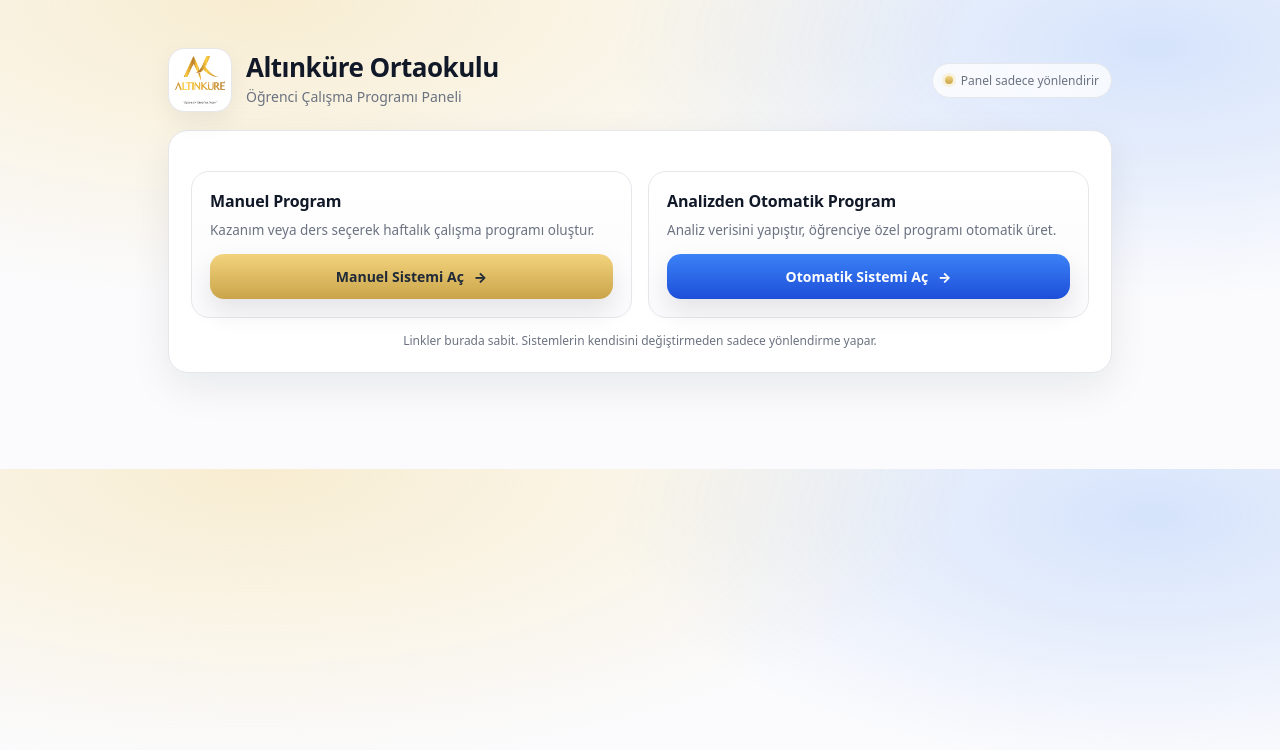
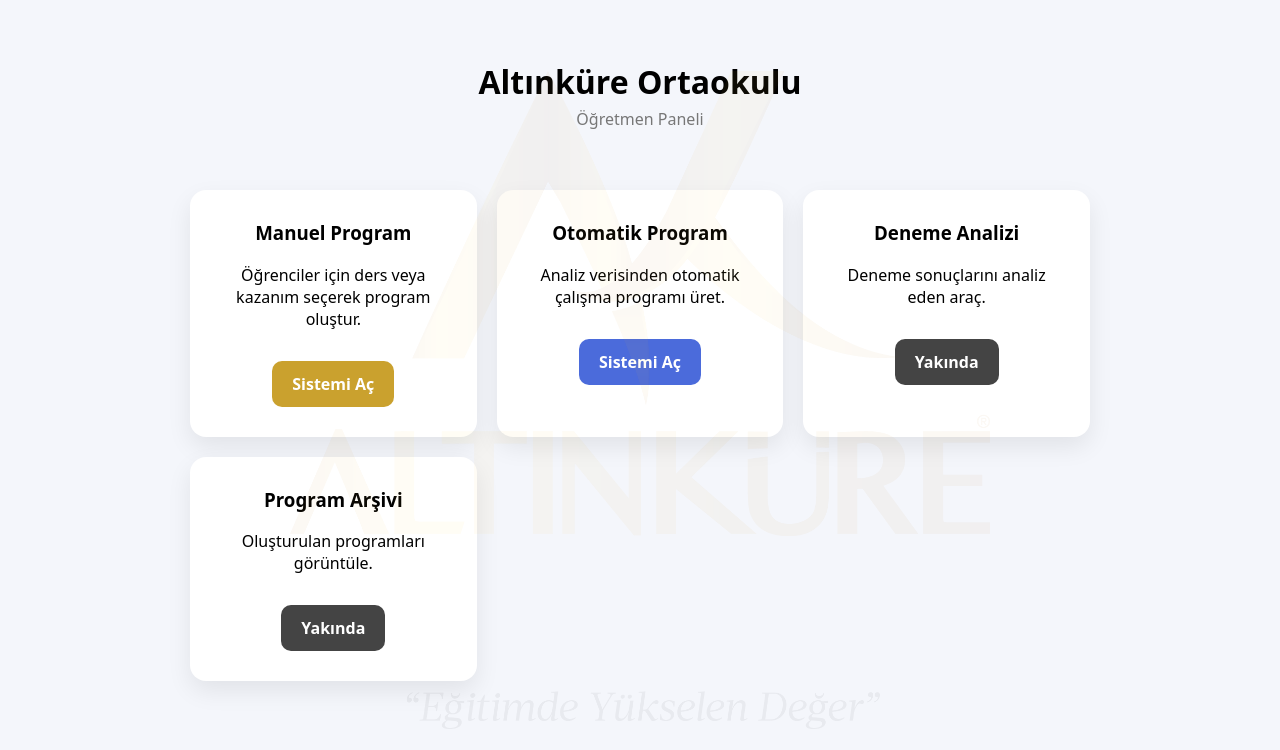
Before and after one commit to burakkteacher/altinkure-panel, a plain HTML site: page index.html in a window 1280 px wide. Drawn offline with Linux system fonts and the light colour scheme.

Commit message:
Update index.html

```diff
--- a/index.html
+++ b/index.html
@@ -1,221 +1,155 @@
-<!doctype html>
+<!DOCTYPE html>
 <html lang="tr">
 <head>
-  <meta charset="utf-8" />
-  <meta name="viewport" content="width=device-width,initial-scale=1" />
-  <title>Altınküre Ortaokulu • Program Paneli</title>
+<meta charset="UTF-8">
+<meta name="viewport" content="width=device-width, initial-scale=1.0">
+<title>Altınküre Öğretmen Paneli</title>
+
 <style>
-    :root{
-      --bg:#fbfbfd;
-      --card:#ffffff;
-      --text:#111827;
-      --muted:#6b7280;
-      --line:#e5e7eb;
-      --shadow: 0 14px 40px rgba(17,24,39,.08);
-      --gold1:#caa44a;
-      --gold2:#f2d37d;
-      --blue1:#1d4ed8;
-      --blue2:#3b82f6;
-      --radius:20px;
+
+body{
+font-family:system-ui;
+margin:0;
+background:#f4f6fb;
 }
 
-    *{ box-sizing:border-box; }
-    body{
-      margin:0;
-      font-family: ui-sans-serif, system-ui, -apple-system, Segoe UI, Roboto, Arial;
-      color:var(--text);
-      background:
-        radial-gradient(1200px 500px at 20% 0%, rgba(242,211,125,.35), transparent 60%),
-        radial-gradient(900px 420px at 90% 10%, rgba(59,130,246,.20), transparent 60%),
-        var(--bg);
+/* WATERMARK LOGO */
+
+body::before{
+content:"";
+position:fixed;
+top:50%;
+left:50%;
+transform:translate(-50%,-50%);
+width:700px;
+height:700px;
+background:url("logo.png") center/contain no-repeat;
+opacity:0.05;
+pointer-events:none;
 }
 
-    .wrap{
-      max-width: 980px;
-      margin: 48px auto;
-      padding: 0 18px 48px;
+/* HEADER */
+
+.header{
+text-align:center;
+padding:60px 20px 20px;
 }
 
-    .top{
-      display:flex;
-      align-items:center;
-      gap:14px;
-      margin-bottom: 18px;
+.header h1{
+margin:0;
+font-size:32px;
 }
 
-    .logo{
-      width:64px;
-      height:64px;
-      border-radius: 16px;
-      background: #fff;
-      border:1px solid var(--line);
-      box-shadow: 0 10px 24px rgba(17,24,39,.06);
-      display:flex;
-      align-items:center;
-      justify-content:center;
-      overflow:hidden;
-    }
-    .logo img{
-      width: 82%;
-      height: 82%;
-      object-fit: contain;
-      display:block;
+.header p{
+margin:5px 0 0;
+color:#777;
 }
 
-    .title{
-      font-size: 26px;
-      font-weight: 800;
-      letter-spacing: -0.02em;
-      line-height: 1.1;
-      margin:0;
-    }
-    .subtitle{
-      margin:6px 0 0 0;
-      color:var(--muted);
-      font-size: 14px;
-      line-height: 1.45;
+/* GRID */
+
+.grid{
+max-width:900px;
+margin:auto;
+display:grid;
+grid-template-columns:repeat(auto-fit,minmax(240px,1fr));
+gap:20px;
+padding:40px;
 }
 
+/* CARD */
+
 .card{
-      background: var(--card);
-      border:1px solid var(--line);
-      border-radius: var(--radius);
-      box-shadow: var(--shadow);
-      padding: 22px;
-    }
-
-    .grid{
-      display:grid;
-      grid-template-columns: 1fr 1fr;
-      gap: 16px;
-      margin-top: 18px;
-    }
-    @media (max-width: 820px){
-      .grid{ grid-template-columns: 1fr; }
-      .wrap{ margin: 28px auto; }
-    }
-
-    .box{
-      border:1px solid var(--line);
-      border-radius: 18px;
-      padding: 18px;
-      background: linear-gradient(180deg, #ffffff, #fbfbfd);
-    }
-
-    .box h3{
-      margin: 0 0 8px 0;
-      font-size: 16px;
-      font-weight: 800;
-      letter-spacing:-0.01em;
-    }
-    .box p{
-      margin: 0 0 14px 0;
-      color: var(--muted);
-      font-size: 13.5px;
-      line-height: 1.5;
-    }
-
-    .btn{
-      width: 100%;
-      border: none;
-      border-radius: 14px;
-      padding: 13px 14px;
-      font-weight: 800;
-      font-size: 14px;
-      cursor: pointer;
-      display:flex;
-      align-items:center;
-      justify-content:center;
-      gap:10px;
-      box-shadow: 0 12px 26px rgba(17,24,39,.10);
-      transition: transform .06s ease, box-shadow .18s ease, filter .18s ease;
-      text-decoration:none;
-    }
-    .btn:active{ transform: translateY(1px); }
-    .btn:hover{ filter: brightness(1.02); box-shadow: 0 16px 34px rgba(17,24,39,.12); }
-
-    .gold{
-      color:#1f2937;
-      background: linear-gradient(180deg, var(--gold2), var(--gold1));
-    }
-    .blue{
-      color:white;
-      background: linear-gradient(180deg, var(--blue2), var(--blue1));
-    }
-
-    .mini{
-      margin-top: 14px;
-      color: var(--muted);
-      font-size: 12px;
-      line-height: 1.5;
+background:white;
+padding:30px;
+border-radius:16px;
+box-shadow:0 10px 25px rgba(0,0,0,0.08);
 text-align:center;
 }
 
-    .badge{
-      display:inline-flex;
-      align-items:center;
-      gap:8px;
-      padding: 8px 12px;
-      border-radius: 999px;
-      border:1px solid var(--line);
-      background: rgba(255,255,255,.75);
-      color: #6b7280;
-      font-size: 12px;
-      margin-left:auto;
+.card h3{
+margin-top:0;
 }
-    .dot{
-      width:8px;height:8px;border-radius:99px;
-      background: linear-gradient(180deg, var(--gold2), var(--gold1));
-      box-shadow: 0 0 0 3px rgba(242,211,125,.25);
+
+/* BUTTON */
+
+.btn{
+display:inline-block;
+margin-top:15px;
+padding:12px 20px;
+border-radius:10px;
+text-decoration:none;
+font-weight:600;
 }
+
+.gold{
+background:#caa12e;
+color:white;
+}
+
+.blue{
+background:#4b6bdb;
+color:white;
+}
+
+.gray{
+background:#444;
+color:white;
+}
+
 </style>
+
 </head>
+
 <body>
-  <div class="wrap">
-    <div class="top">
-      <div class="logo">
-        <!-- Repo root'a logo.png koyduğun için direkt çalışır -->
-        <img src="logo.png" alt="Altınküre" />
+
+<div class="header">
+
+<h1>Altınküre Ortaokulu</h1>
+<p>Öğretmen Paneli</p>
+
 </div>
 
-      <div style="min-width:0;">
-        <h1 class="title">Altınküre Ortaokulu</h1>
-        <p class="subtitle">Öğrenci Çalışma Programı Paneli</p>
-      </div>
+<div class="grid">
 
-      <div class="badge" title="Panel sadece yönlendirir; sistemler ayrı sayfalarda çalışır">
-        <span class="dot"></span>
-        Panel sadece yönlendirir
-      </div>
+<div class="card">
+<h3>Manuel Program</h3>
+<p>Öğrenciler için ders veya kazanım seçerek program oluştur.</p>
+<a class="btn gold"
+href="https://burakkteacher.github.io/altinkure-manuel-program/"
+target="_blank">
+Sistemi Aç
+</a>
 </div>
 
 <div class="card">
-      <div class="grid">
-        <div class="box">
-          <h3>Manuel Program</h3>
-          <p>Kazanım veya ders seçerek haftalık çalışma programı oluştur.</p>
-          <!-- Buraya manuel sistemin kesin linkini yaz -->
-          <a class="btn gold" href="https://burakkteacher.github.io/altinkure-manuel-program/" target="_blank" rel="noopener">
-            Manuel Sistemi Aç
-            <span aria-hidden="true">→</span>
+<h3>Otomatik Program</h3>
+<p>Analiz verisinden otomatik çalışma programı üret.</p>
+<a class="btn blue"
+href="https://burakkteacher.github.io/ogrenci-program/"
+target="_blank">
+Sistemi Aç
 </a>
 </div>
 
-        <div class="box">
-          <h3>Analizden Otomatik Program</h3>
-          <p>Analiz verisini yapıştır, öğrenciye özel programı otomatik üret.</p>
-          <!-- Buraya otomatik sistemin kesin linkini yaz -->
-          <a class="btn blue" href="https://burakkteacher.github.io/ogrenci-program/" target="_blank" rel="noopener">
-            Otomatik Sistemi Aç
-            <span aria-hidden="true">→</span>
+<div class="card">
+<h3>Deneme Analizi</h3>
+<p>Deneme sonuçlarını analiz eden araç.</p>
+<a class="btn gray"
+href="#">
+Yakında
 </a>
 </div>
+
+<div class="card">
+<h3>Program Arşivi</h3>
+<p>Oluşturulan programları görüntüle.</p>
+<a class="btn gray"
+href="#">
+Yakında
+</a>
 </div>
 
-      <div class="mini">
-        Linkler burada sabit. Sistemlerin kendisini değiştirmeden sadece yönlendirme yapar.
 </div>
-    </div>
-  </div>
+
 </body>
 </html>
```
Lines whose indentation alone changed are shown as unchanged.
